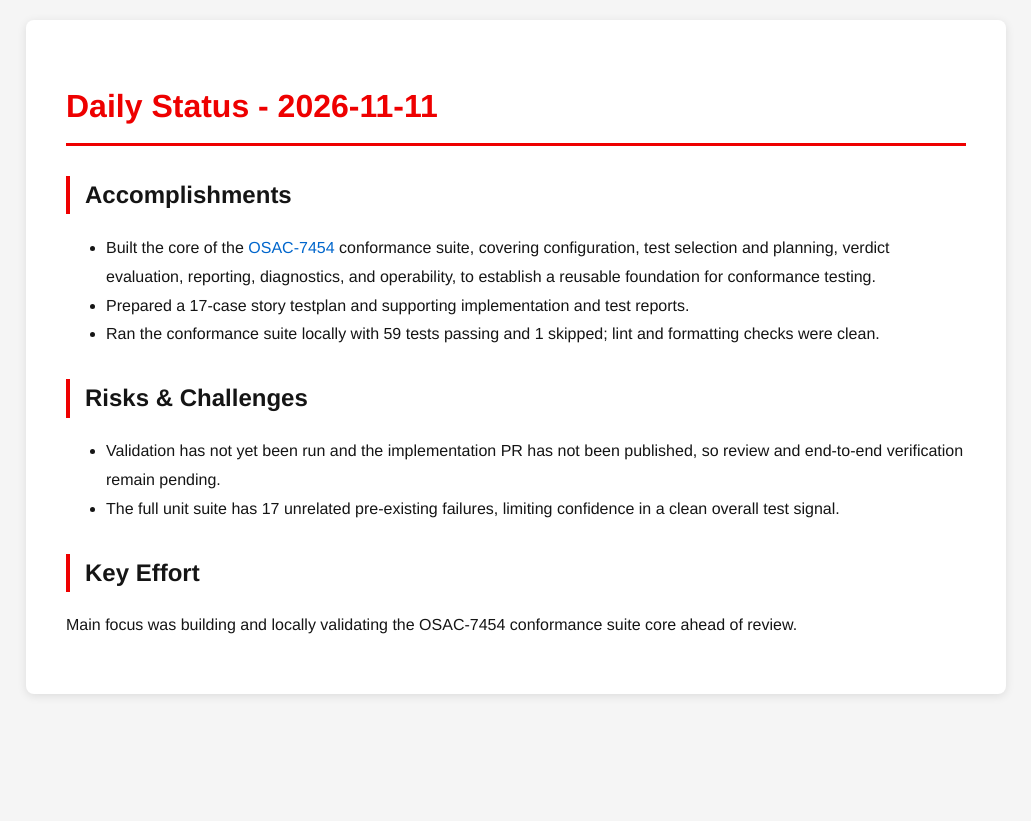
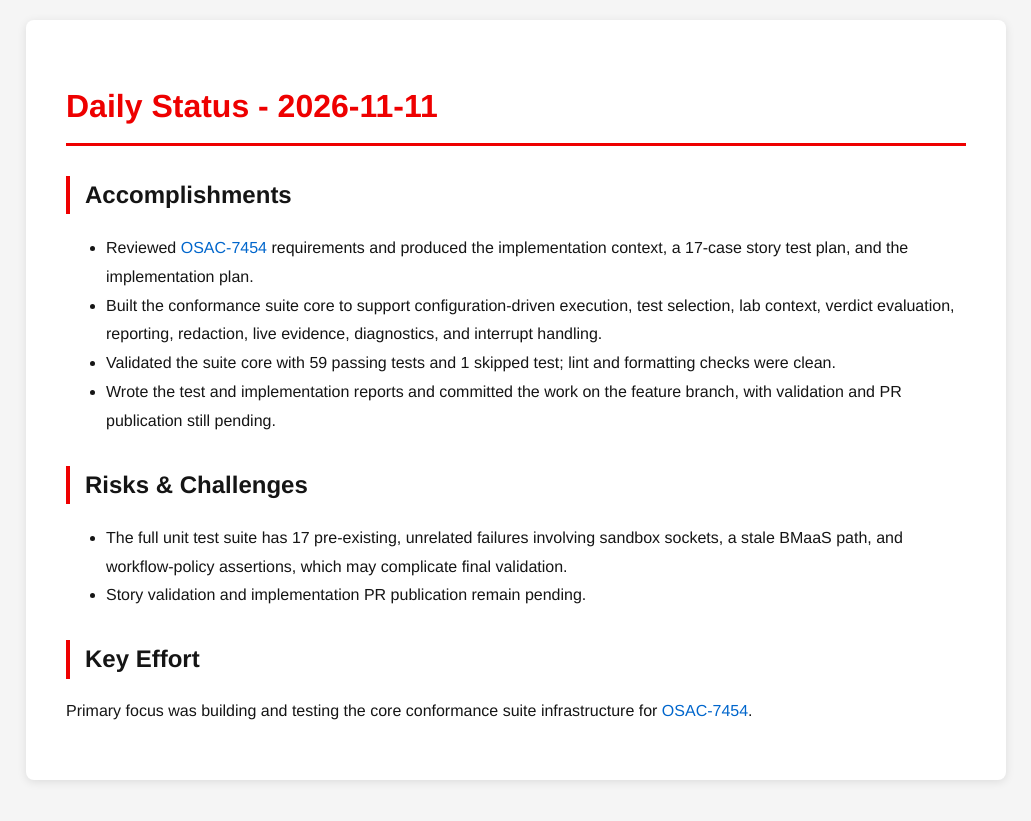
Before and after one commit to tzvatot/daily-status, a Jekyll site: the page built from 2026-11-11.md, in a window 1280 px wide. Shown: the top 821 px of the page, without its empty margins (124-1155 px from the left). Built offline with Jekyll 4.4.1, drawn with Linux system fonts in a browser that asks for light colours.

Commit message:
Daily status update - 2026-11-11

```diff
--- a/2026-11-11.md
+++ b/2026-11-11.md
@@ -7,13 +7,14 @@ date: 2026-11-11
 # Daily Status - 2026-11-11
 
 ## Accomplishments
-- Built the core of the [OSAC-7454](https://redhat.atlassian.net/browse/OSAC-7454) conformance suite, covering configuration, test selection and planning, verdict evaluation, reporting, diagnostics, and operability, to establish a reusable foundation for conformance testing.
-- Prepared a 17-case story testplan and supporting implementation and test reports.
-- Ran the conformance suite locally with 59 tests passing and 1 skipped; lint and formatting checks were clean.
+- Reviewed [OSAC-7454](https://redhat.atlassian.net/browse/OSAC-7454) requirements and produced the implementation context, a 17-case story test plan, and the implementation plan.
+- Built the conformance suite core to support configuration-driven execution, test selection, lab context, verdict evaluation, reporting, redaction, live evidence, diagnostics, and interrupt handling.
+- Validated the suite core with 59 passing tests and 1 skipped test; lint and formatting checks were clean.
+- Wrote the test and implementation reports and committed the work on the feature branch, with validation and PR publication still pending.
 
 ## Risks & Challenges
-- Validation has not yet been run and the implementation PR has not been published, so review and end-to-end verification remain pending.
-- The full unit suite has 17 unrelated pre-existing failures, limiting confidence in a clean overall test signal.
+- The full unit test suite has 17 pre-existing, unrelated failures involving sandbox sockets, a stale BMaaS path, and workflow-policy assertions, which may complicate final validation.
+- Story validation and implementation PR publication remain pending.
 
 ## Key Effort
-Main focus was building and locally validating the OSAC-7454 conformance suite core ahead of review.
+Primary focus was building and testing the core conformance suite infrastructure for [OSAC-7454](https://redhat.atlassian.net/browse/OSAC-7454).
```
